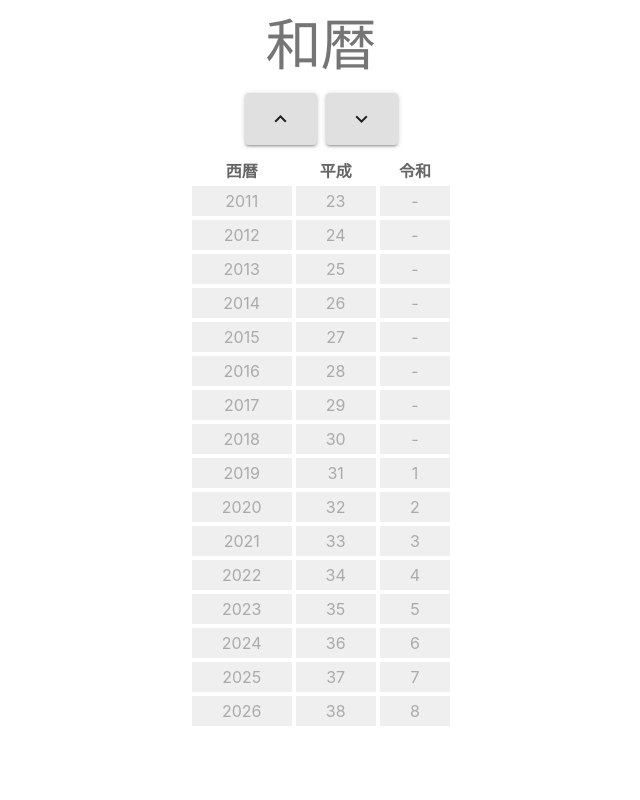
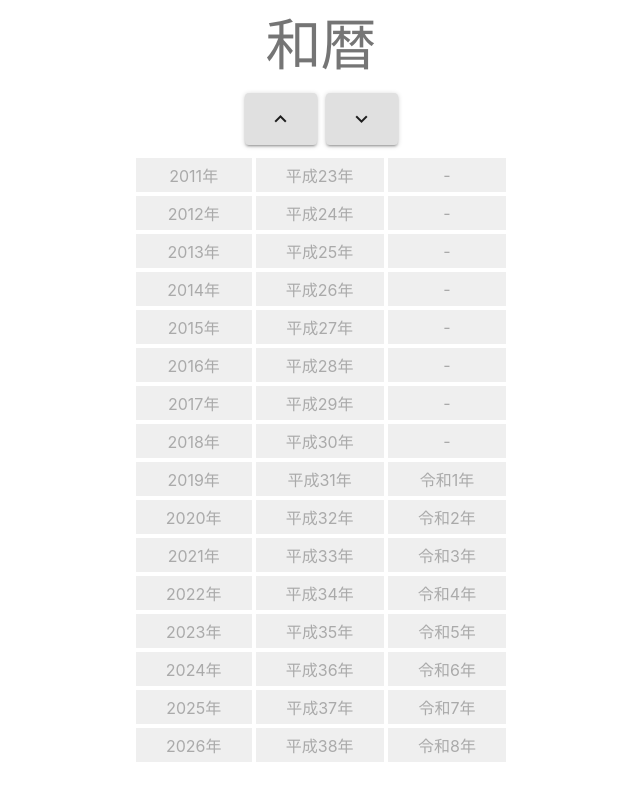
Before and after one commit to gokoku/wareki, a React (Create React App) app: page / in a window 1280 px wide. Shown: the whole page, without its empty margins (319-959 px from the left). Built offline with nearby package versions, Linux system fonts and the light colour scheme.

Commit message:
表示を変えようと思いはじめた

```diff
--- a/src/App.js
+++ b/src/App.js
@@ -10,9 +10,16 @@ class App extends Component {
   constructor(props) {
     super(props);
     this.state = {
+      year: {
         annos: [],
+        shouwas: [],
         heiseis: [],
         reiwas: []
+      },
+      limit: {
+        shouwa: 1989,
+        heisei: 2019
+      }
     };
 
     this.yearHandler = this.yearHandler.bind(this);
@@ -21,16 +28,22 @@ class App extends Component {
   }
   makeDate(year) {
     const annos = new Array(times);
+    const shouwas = new Array(times);
     const heiseis = new Array(times);
     const reiwas = new Array(times);
     for (let i = 0; i < times; i++) {
       annos[i] = year - times / 2 + i;
+      shouwas[i] = annos[i] - 1925;
       heiseis[i] = annos[i] - 1988;
       reiwas[i] = heiseis[i] - 30;
     }
-    this.setState({ annos: annos });
-    this.setState({ heiseis: heiseis });
-    this.setState({ reiwas: reiwas });
+    this.setState({
+      year: {
+        annos: annos,
+        heiseis: heiseis,
+        reiwas: reiwas
+      }
+    });
   }
   componentDidMount() {
     const year = new Date().getFullYear();
@@ -43,8 +56,9 @@ class App extends Component {
   }
 
   increment() {
-    const { annos, heiseis, reiwas } = this.state;
+    const { annos, heiseis, reiwas } = this.state.year;
     this.setState({
+      year: {
         annos: annos.map(a => {
           return a + 1;
         }),
@@ -54,12 +68,14 @@ class App extends Component {
         reiwas: reiwas.map(a => {
           return a + 1;
         })
+      }
     });
   }
 
   decrement() {
-    const { annos, heiseis, reiwas } = this.state;
+    const { annos, heiseis, reiwas } = this.state.year;
     this.setState({
+      year: {
         annos: annos.map(a => {
           return a - 1;
         }),
@@ -69,6 +85,7 @@ class App extends Component {
         reiwas: reiwas.map(a => {
           return a - 1;
         })
+      }
     });
   }
 
--- a/src/Tables.js
+++ b/src/Tables.js
@@ -1,25 +1,18 @@
 import React from "react";
 
 const Tables = props => {
-  const { annos, heiseis, reiwas } = props.date;
+  const { annos, heiseis, reiwas } = props.date.year;
 
   return (
     <div className="table">
       <table>
-        <thead>
-          <tr>
-            <th>西暦</th>
-            <th>平成</th>
-            <th>令和</th>
-          </tr>
-        </thead>
         <tbody>
           {annos.map((anno, i) => {
             return (
               <tr key={i}>
-                <td>{anno}</td>
-                <td>{heiseis[i] <= 0 ? "-" : heiseis[i]}</td>
-                <td>{reiwas[i] <= 0 ? "-" : reiwas[i]}</td>
+                <td>{anno}年</td>
+                <td>{heiseis[i] <= 0 ? "-" : `平成${heiseis[i]}年`}</td>
+                <td>{reiwas[i] <= 0 ? "-" : `令和${reiwas[i]}年`}</td>
               </tr>
             );
           })}
```
Lines whose indentation alone changed are shown as unchanged.
